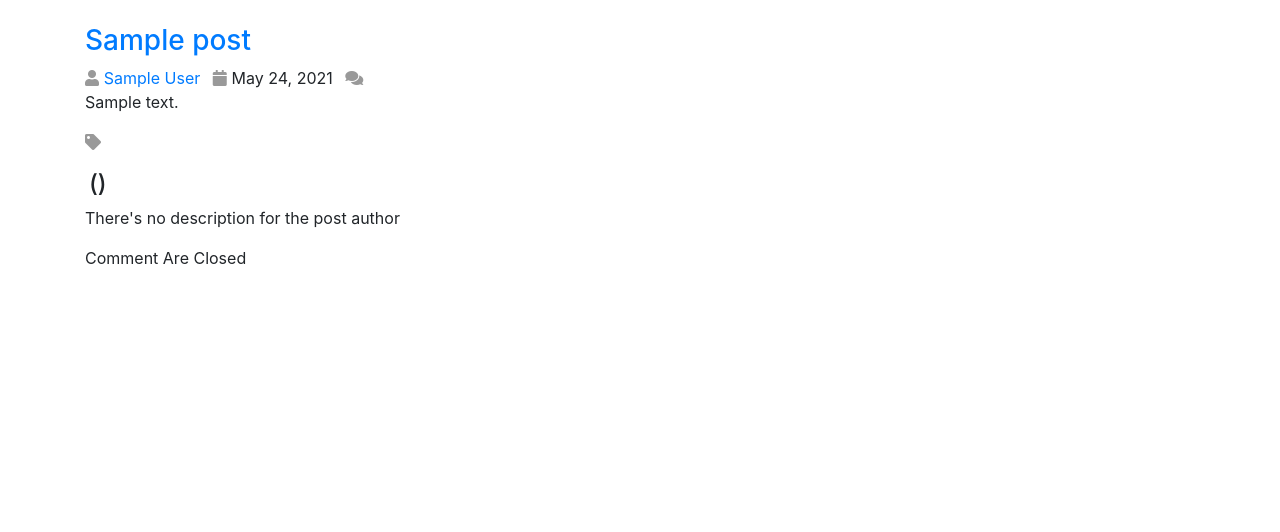
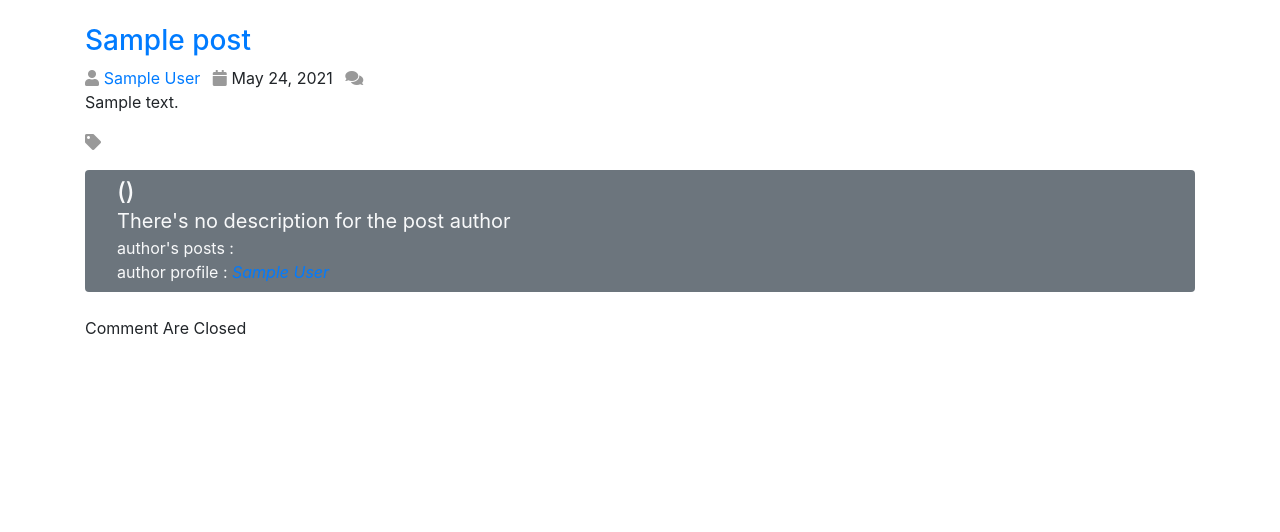
Before and after one commit to zakariaazaraf/learning-worldpress, a WordPress theme: template themes/myfirsttheme/single.php in a window 1280 px wide. Shown: the part 56-588 px from the top of the page. Run offline with PHP 8.4 and a stand-in for WordPress, Linux system fonts and the light colour scheme; the site name, menu and one post (Sample post) are stand-ins, and other content is empty.

Commit message:
add the author post count and profile link feature and some style, start working on the author page

```diff
--- a/themes/myfirsttheme/assets/css/custom/main.css
+++ b/themes/myfirsttheme/assets/css/custom/main.css
@@ -82,6 +82,12 @@ header .navbar {
   background-color: #eee;
 }
 
+.single-post .author-info p {
+  margin: 0;
+}
+
 .img-avatar {
   width: auto;
+  border-radius: 50%;
+  border: 2px solid #ddd;
 }
--- /dev/null
+++ b/themes/myfirsttheme/author.php
@@ -0,0 +1,4 @@
+<?php
+
+    // THE AUTHOR PAGE
+    echo 'Hello author :)';
--- a/themes/myfirsttheme/comments.php
+++ b/themes/myfirsttheme/comments.php
@@ -16,9 +16,12 @@
 
         <?php
 
+
         echo '<ul class="comments-list">';
             wp_list_comments( $comments_args );
         echo '</ul>';
+
+
         /* foreach( $comments as $comment){
             comment_text(  );
             comment_author(  );
--- a/themes/myfirsttheme/single.php
+++ b/themes/myfirsttheme/single.php
@@ -66,29 +66,52 @@
                                 </p>
 
                                 <!-- THE AUTHOR METADATA FUNCTIONS  -->
-                                <div class="author-info d-flex align-items-end mb-2">
+                                <div class="author-info d-flex mb-4 text-light bg-secondary rounded p-2">
                                     <?php
                                         // GET THE AUTHOR AVATAR
                                         $author_id = get_the_author_meta( 'ID' );
 
                                         /* get_avatar( $id_or_email:mixed, $size:integer, $default:string, $alt:string, $args:array|null ) */
-                                        echo get_avatar($author_id, 64, '', 'author avatar', array('class' => 'img-avatar'));
+                                        echo get_avatar($author_id, 64 * 2, '', 'author avatar', array('class' => 'img-avatar'));
                                     ?>
-                                    <h4 class='m-0 ml-1 text-capitalize'>
+                                    <div class='ml-4 d-flex flex-column justify-content-center'>
+                                        <h4 class='m-0 text-capitalize'>
                                             <?php the_author_meta( 'first_name' ); ?>
                                             <?php the_author_meta( 'last_name' ); ?>
                                             (<?php the_author_meta( 'nickname' ); ?>)
                                         </h4>
-
-                                </div>
+                                        <p class='lead font-weight-normal'>
                                             <?php
                                                 // CHECK THE DESCRIPTION OF THE AUTHOR
                                                 if(get_the_author_meta( 'description' )){
-                                        ?> <p><?php the_author_meta( 'description' ) ?></p> <?php
+                                                    the_author_meta( 'description' );
                                                 }else{
-                                        ?> <p>There's no description for the post author</p> <?php
+                                                    echo "There's no description for the post author";
                                                 }
                                             ?>
+                                        </p>
+                                        <p>
+                                            author's posts :
+                                            <span class='font-weight-bold'>
+                                                <?php
+                                                    // THE AUTHOR POST COUNT
+                                                    /* count_user_posts( $userid:integer, $post_type:array|string, $public_only:boolean ) */
+                                                    echo count_user_posts( $author_id );
+                                                ?>
+                                            </span>
+                                        </p>
+                                        <p>
+                                            author profile :
+                                            <span class='font-italic'>
+                                                <?php
+                                                    // AUTHOR PROFILE
+                                                    the_author_posts_link(  );
+                                                ?>
+                                            </span>
+                                        </p>
+                                    </div>
+
+                                </div>
 
                     <?php
                             endwhile;
```
Lines whose indentation alone changed are shown as unchanged.
